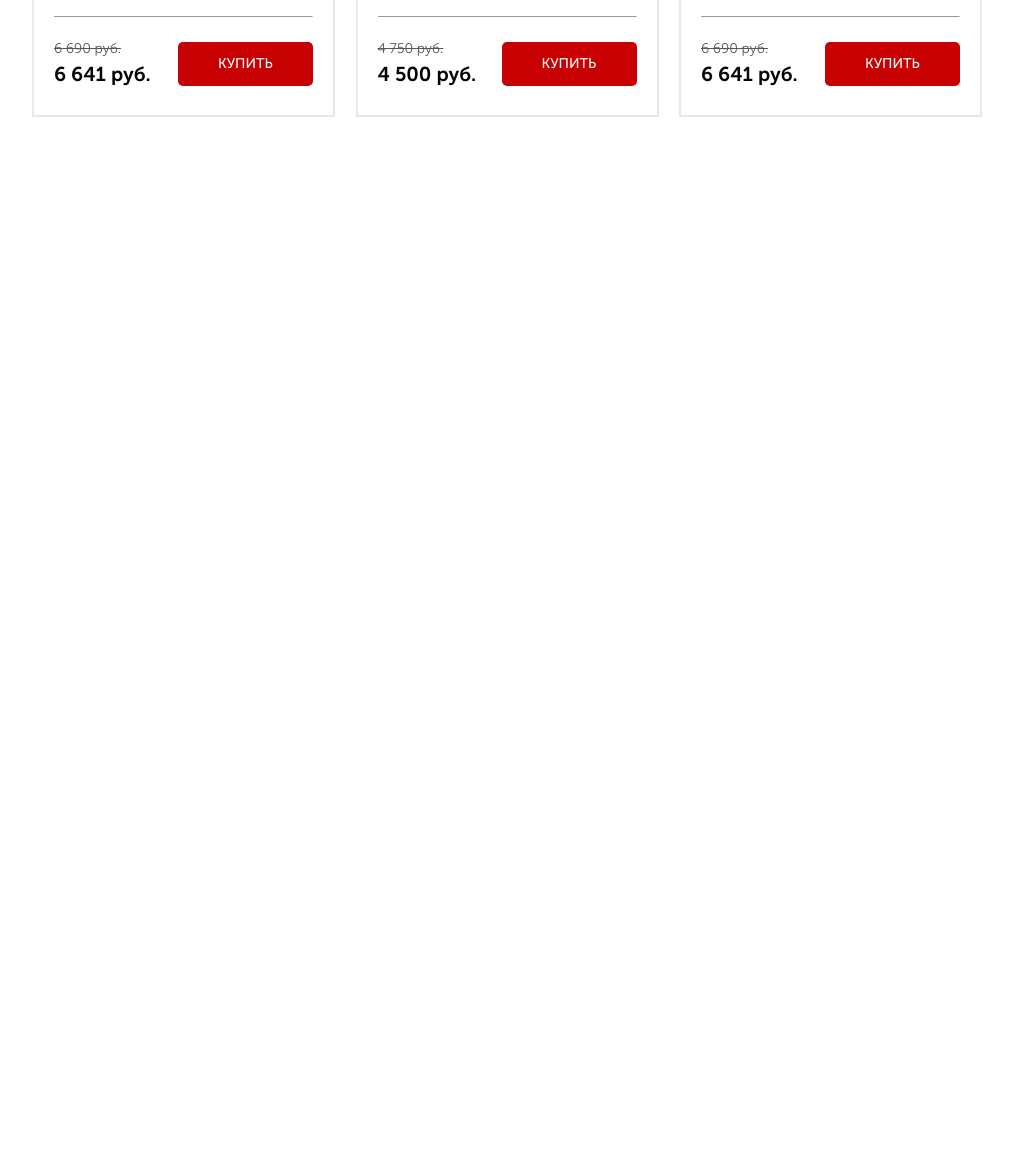
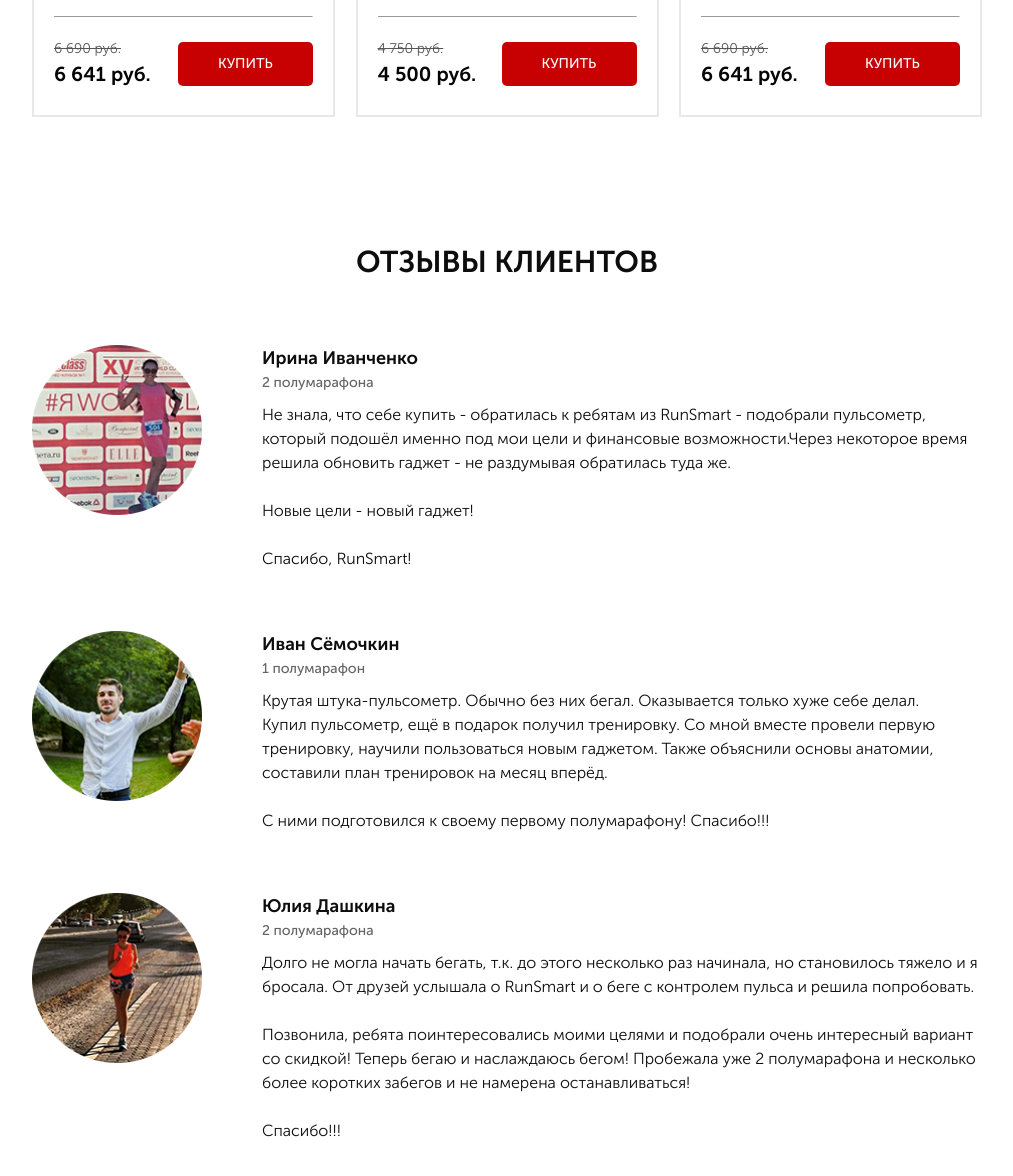
Before and after one commit to bambook97/Pulse, a website: page src/index.html in a window 1280 px wide. Shown: the part 3682-4858 px from the top of the page, without its empty margins (133-1146 px from the left). Before the commit the page ends 3922 px from the top, so only its background shows below. Drawn offline with nearby package versions, Linux system fonts and the light colour scheme.

Commit message:
Add review section

```diff
--- a/src/index.html
+++ b/src/index.html
@@ -365,6 +365,49 @@
         </div>
     </section>
 
+    <section class="review">
+        <div class="container">
+            <h2 class="review__title">отзывы клиентов</h2>
+            <div class="review-item__container">
+                <img src="img/review/photo_1.png" alt="" class="review-item__img">
+                <div class="review-item__wrapper">
+                    <h2 class="review-item__title">Ирина Иванченко </h2>
+                    <div class="review-item__subtitile">2 полумарафона</div>
+                    <div class="review-item__descr">
+                        Не знала, что себе купить - обратилась к ребятам из RunSmart - подобрали пульсометр, который подошёл именно под мои цели и финансовые возможности.Через некоторое время решила обновить гаджет - не раздумывая обратилась туда же. <br><br>
+                        Новые цели - новый гаджет! <br><br>
+                        Спасибо, RunSmart!
+                    </div>
+                </div>
+            </div>
+            <div class="review-item__container">
+                <img src="img/review/photo_2 .png" alt="" class="review-item__img">
+                <div class="review-item__wrapper">
+                    <h2 class="review-item__title">Иван Сёмочкин</h2>
+                    <div class="review-item__subtitile">1 полумарафон</div>
+                    <div class="review-item__descr">
+                        Крутая штука-пульсометр. Обычно без них бегал. Оказывается только хуже себе делал. <br>
+                        Купил пульсометр, ещё в подарок получил тренировку. Со мной вместе провели первую тренировку, научили пользоваться новым гаджетом. Также объяснили основы анатомии, составили план тренировок на месяц вперёд. <br><br>
+                        С ними подготовился к своему первому полумарафону! Спасибо!!!
+                    </div>
+                </div>
+            </div>
+            <div class="review-item__container">
+                <img src="img/review/photo_3.png" alt="" class="review-item__img">
+                <div class="review-item__wrapper">
+                    <h2 class="review-item__title">Юлия Дашкина</h2>
+                    <div class="review-item__subtitile">2 полумарафона</div>
+                    <div class="review-item__descr">
+                        Долго не могла начать бегать, т.к. до этого несколько раз начинала, но становилось тяжело и я бросала. От друзей услышала о RunSmart и о беге с контролем пульса и решила попробовать. <br><br>
+                        Позвонила, ребята поинтересовались моими целями и подобрали очень интересный вариант со скидкой! Теперь бегаю и наслаждаюсь бегом! Пробежала уже 2 полумарафона и несколько более коротких забегов и не намерена останавливаться! <br><br>
+                        Спасибо!!!
+                    </div>
+                </div>
+            </div>
+        </div>
+
+
+    </section>
 
     <script type="text/javascript" src="//code.jquery.com/jquery-1.11.0.min.js"></script>
     <script type="text/javascript" src="//code.jquery.com/jquery-migrate-1.2.1.min.js"></script>
--- /dev/null
+++ b/src/sass/blocks/_review.scss
@@ -0,0 +1,38 @@
+.review {
+
+}
+.review__title {
+    font-weight: 700;
+    font-size: 30px;
+    text-align: center;
+    text-transform: uppercase;
+    color: #0D0D0D;
+}
+.review-item__container {
+    display: flex;
+    margin-top: 60px;
+    margin-bottom: 50px;
+    img {
+        height: 170px;
+        width: 170px;
+        margin-right: 60px;
+    }
+}
+.review-item__title {
+    font-weight: 700;
+    font-size: 18px;
+    color: #0D0D0D;
+    margin-bottom: 0;
+}
+.review-item__subtitile {
+    font-weight: 500;
+    font-size: 14px;
+    color: #646464;
+    margin-top: 0;
+}
+.review-item__descr {
+    margin-top: 10px;
+    font-weight: 300;
+    font-size: 16px;
+    color: #0D0D0D;
+}
--- a/src/sass/style.scss
+++ b/src/sass/style.scss
@@ -17,3 +17,4 @@
 @import 'blocks/forms';
 @import 'blocks/carousel';
 @import 'blocks/catalog';
+@import 'blocks/review';
```
Also changed, not shown: src/css/style.min.css, src/img/review/photo_1.png (added), src/img/review/photo_2 .png (added), src/img/review/photo_3.png (added).
